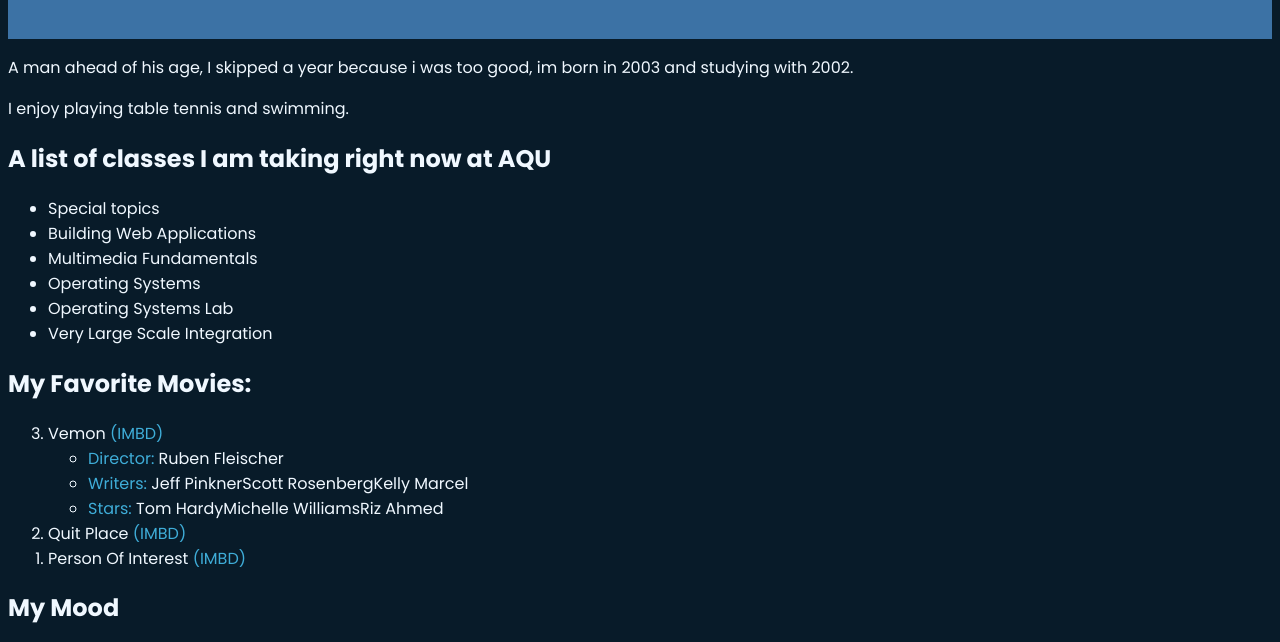
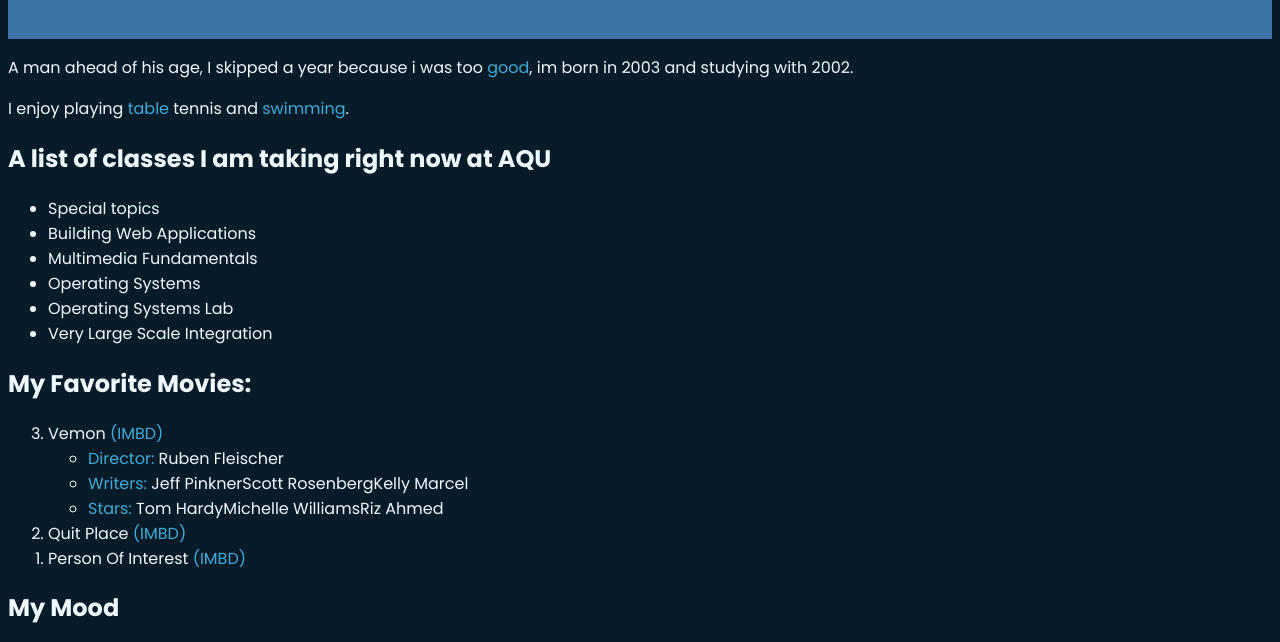
Before and after one commit to Huthayfa121/About-Me-Page-2, a plain HTML site: page index.html in a window 1280 px wide. Shown: the part 100-742 px from the top of the page. Drawn offline with Linux system fonts and the light colour scheme; grey boxes are pictures that could not be loaded.

Commit message:
index.html

```diff
--- a/index.html
+++ b/index.html
@@ -13,8 +13,8 @@
         </div>
         </header>
 
-        <p>A man ahead of his age, I skipped a year because i was too good, im born in 2003 and studying with 2002.</p>
-        <p>I enjoy playing table tennis and swimming.</p>
+        <p>A man ahead of his age, I skipped a year because i was too <a>good</a>, im born in 2003 and studying with 2002.</p>
+        <p>I enjoy playing <a>table</a> tennis and <a>swimming</a>.</p>
 
         <h2> A list of classes I am taking right now at AQU</h2>
         <ul>
```
